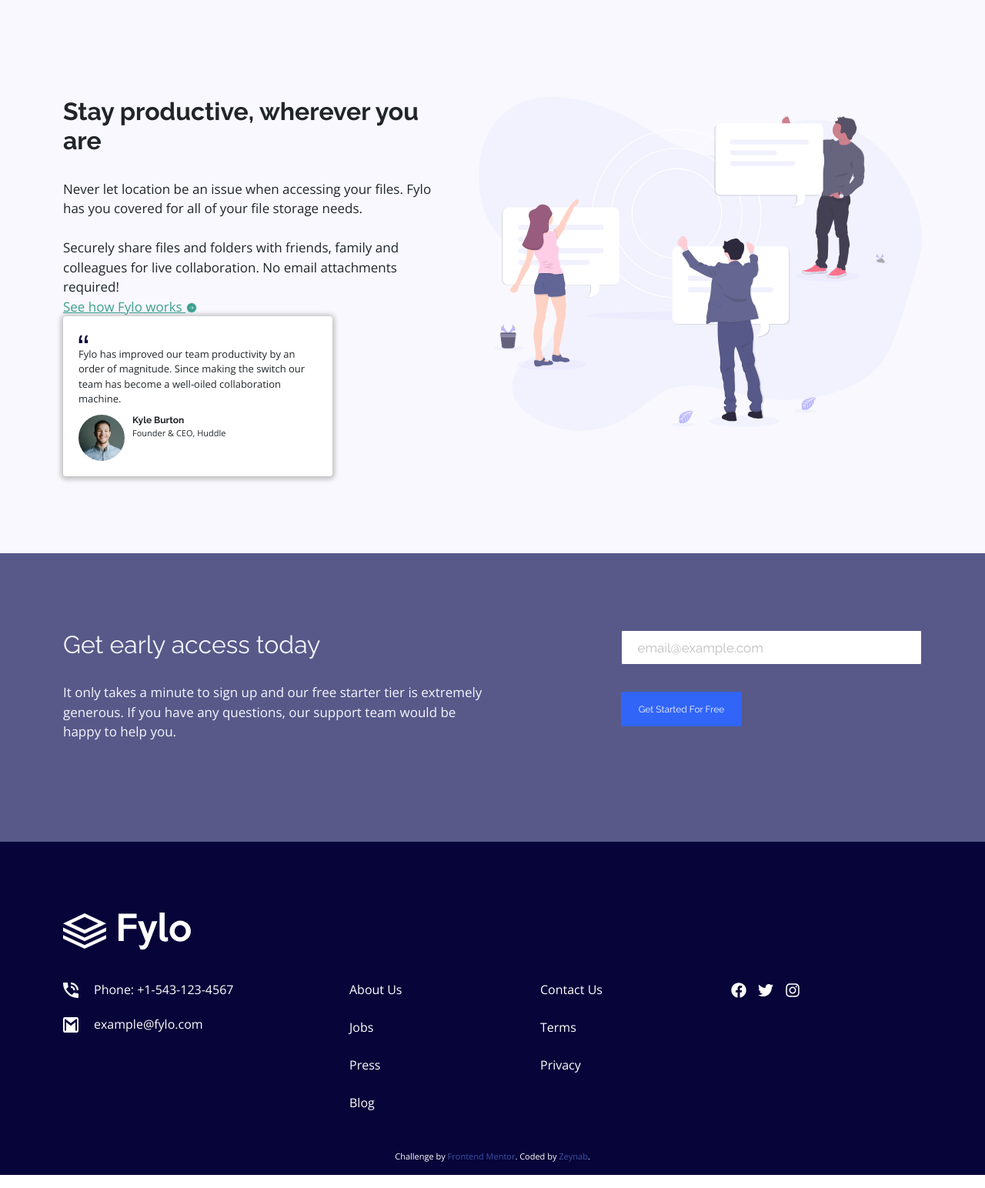
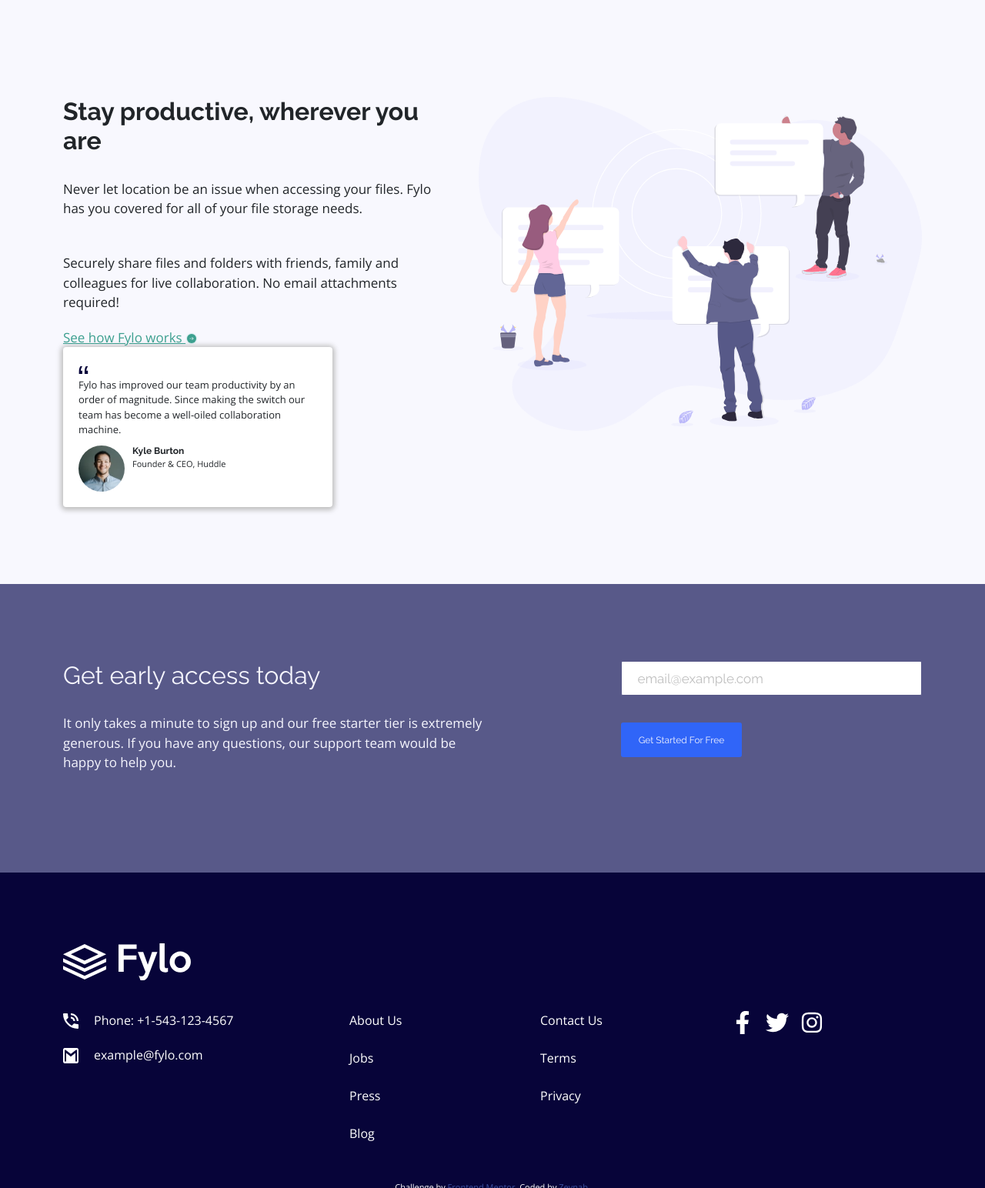
Before and after one commit to zeynabmvs/FyloLandingPage, a plain HTML site: page index.html in a window 1280 px wide. Shown: the part 820-2364 px from the top of the page at 77% size. Drawn offline with nearby package versions, Linux system fonts and the light colour scheme.

Commit message:
fix styles

```diff
--- a/app/scss/_footer.scss
+++ b/app/scss/_footer.scss
@@ -72,8 +72,8 @@
                 }
 
                 svg {
-                    width: rem(20);
-                    height: rem(20);
+                    width: rem(30);
+                    height: rem(30);
                 }
 
                 svg path {
--- a/app/scss/_section2.scss
+++ b/app/scss/_section2.scss
@@ -1,7 +1,7 @@
 .section2 {
     background-color: #F8F8FE;
     position: relative;
-    padding-top: 100px;
+    padding-top: 50px;
     padding-bottom: 100px;
 
     &::before {
@@ -18,7 +18,7 @@
     }
 
     @include breakpoint-up(medium) {
-
+        padding-top: 100px;
     }
 
     .container {}
@@ -28,7 +28,6 @@
         flex-direction: column-reverse;
         gap: 1rem;
 
-
         @include breakpoint-up(medium) {
             flex-direction: row;
             gap: 2rem;
@@ -37,6 +36,10 @@
     }
 
     &__left {
+        display: flex;
+        flex-direction: column;
+        align-items: center;
+
         h2 {
             margin-bottom: 30px;
             text-align: center;
@@ -47,18 +50,15 @@
             }
         }
 
-        p {}
+        p {
+            margin-bottom: rem(20);
+        }
 
         a.section2__link {
             text-decoration: underline;
             color: $moderateCyan;
+            margin-bottom: rem(30);
         }
-
-        &__wrapper {
-            display: flex;
-            flex-direction: column;
-            align-items: center;
-
 
         @include breakpoint-up(medium) {
             display: block;
@@ -97,7 +97,6 @@
         }
 
     }
-    }
 
     &__right {}
 
--- a/index.html
+++ b/index.html
@@ -49,8 +49,8 @@
           family, and co-workers.</p>
 
         <form class="get-started" action="#" method="post">
-            <input class="get-started__email" type="email" id="idEmail" name="email" placeholder="Enter your email" required maxlength="50"
-              pattern="[^@]+@[^@]+\.[a-zA-Z]{2,6}"><br>
+          <input class="get-started__email" type="email" id="idEmail" name="email" placeholder="Enter your email"
+            required maxlength="50" pattern="[^@]+@[^@]+\.[a-zA-Z]{2,6}"><br>
           <button class="get-started__cta" type="submit" name="submit">Get Started</button>
         </form>
 
@@ -74,8 +74,7 @@
             <p>Securely share files and folders with friends, family and colleagues for
               live collaboration. No email attachments required!</p>
 
-              <div class="section2__left__wrapper">
-              <a class="mb-2 section2__link" href="#" aria-label="How Fylo works">See how Fylo works <img
+            <a class="section2__link" href="#" aria-label="How Fylo works">See how Fylo works <img
                 src="/images/icon-arrow.svg" alt="arrow icon"></a>
 
             <div class="testimonial">
@@ -92,7 +91,7 @@
                   <span>Founder & CEO, Huddle</span>
                 </div>
               </div>
-              </div>
+
 
             </div>
 
@@ -117,8 +116,8 @@
           </div>
 
           <form class="get-started" action="#" method="post">
-            <input class="get-started__email" type="email" id="idEmail" name="email" placeholder="email@example.com" required maxlength="50"
-              pattern="[^@]+@[^@]+\.[a-zA-Z]{2,6}"><br>
+            <input class="get-started__email" type="email" id="idEmail" name="email" placeholder="email@example.com"
+              required maxlength="50" pattern="[^@]+@[^@]+\.[a-zA-Z]{2,6}"><br>
             <button class="get-started__cta" type="submit" name="submit">Get Started For Free</button>
           </form>
 
@@ -155,11 +154,7 @@
 
         <div class="footer__social flex flex-jc-c">
           <a href="#">
-            <svg xmlns="http://www.w3.org/2000/svg" viewBox="0 0 512 512">
-              <!--! Font Awesome Pro 6.1.1 by @fontawesome - https://fontawesome.com License - https://fontawesome.com/license (Commercial License) Copyright 2022 Fonticons, Inc. -->
-              <path
-                d="M504 256C504 119 393 8 256 8S8 119 8 256c0 123.78 90.69 226.38 209.25 245V327.69h-63V256h63v-54.64c0-62.15 37-96.48 93.67-96.48 27.14 0 55.52 4.84 55.52 4.84v61h-31.28c-30.8 0-40.41 19.12-40.41 38.73V256h68.78l-11 71.69h-57.78V501C413.31 482.38 504 379.78 504 256z" />
-            </svg>
+<svg xmlns="http://www.w3.org/2000/svg" viewBox="0 0 320 512"><!--! Font Awesome Pro 6.1.1 by @fontawesome - https://fontawesome.com License - https://fontawesome.com/license (Commercial License) Copyright 2022 Fonticons, Inc. --><path d="M279.14 288l14.22-92.66h-88.91v-60.13c0-25.35 12.42-50.06 52.24-50.06h40.42V6.26S260.43 0 225.36 0c-73.22 0-121.08 44.38-121.08 124.72v70.62H22.89V288h81.39v224h100.17V288z"/></svg>
           </a>
           <a href="#">
             <svg xmlns="http://www.w3.org/2000/svg" viewBox="0 0 512 512">
```
Also changed, not shown: dist/style.css. Lines whose indentation alone changed are shown as unchanged.
